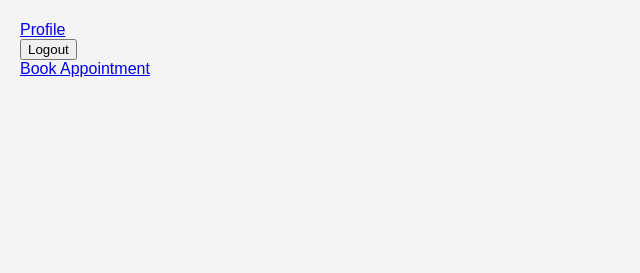
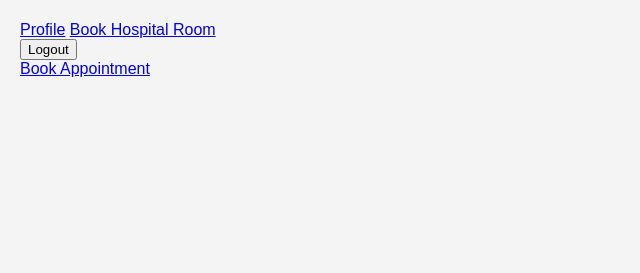
Before and after one commit to SNaf1/healthcare_management, a Django app: page /loggedin/ in a window 1280 px wide. Shown: the part 223-496 px from the top of the page, without its empty margins (0-640 px from the left). Run offline with Django 4.2, Linux system fonts and the light colour scheme; parts of the project's set-up code (start-up, migrations or seed data) failed here and were passed over.

Commit message:
book hospital room added

```diff
--- a/website/templates/loggedin.html
+++ b/website/templates/loggedin.html
@@ -2,9 +2,21 @@
 
 {% block content %}
   <h2>Welcome, {{ user.name }}</h2>
+
+  <!-- Display messages -->
+  {% if messages %}
+    <ul class="messages">
+      {% for message in messages %}
+        <li{% if message.tags %} class="{{ message.tags }}"{% endif %}>{{ message }}</li>
+      {% endfor %}
+    </ul>
+  {% endif %}
+
   <!-- Other content -->
 
   <a href="{% url 'profile' %}">Profile</a>
+
+  <a href="{% url 'book_hospital_room' %}">Book Hospital Room</a>
 
   <!-- Logout Button -->
   <form method="post" action="{% url 'logout' %}">
--- a/website/urls.py
+++ b/website/urls.py
@@ -13,4 +13,7 @@ urlpatterns = [
     path('select_time/<int:doctor_id>/<str:date>/', views.select_time_view, name='select_time'),
     path('confirm-payment/<int:doctor_id>/<str:date>/<str:time>/', views.confirm_payment_view, name='confirm_payment'),
     path('appointment-success/', views.appointment_success_view, name='appointment_success'),
+    path('book-hospital-room/', views.book_hospital_room_view, name='book_hospital_room'),
+    path('select-room/<str:branch_id>/', views.select_room_view, name='select_room'),
+    path('booking-successful/<str:branch_id>/<str:room_id>/', views.booking_successful_view, name='booking_successful'),
 ]
--- a/website/views.py
+++ b/website/views.py
@@ -1,10 +1,10 @@
 from django.shortcuts import render, redirect, get_object_or_404
-from .models import Doctor, Patient, Appointment, Schedule, Payment
+from .models import Doctor, Patient, Appointment, Schedule, Payment, Hospital, HospitalRoom
 from django.contrib.auth.forms import UserCreationForm, AuthenticationForm
 from django.contrib.auth import login, logout, authenticate
 from django import forms
 from django.contrib.auth.decorators import login_required
-from .forms import PatientForm, DoctorForm, DateForm, TimeForm, PaymentForm
+from .forms import PatientForm, DoctorForm, DateForm, TimeForm, PaymentForm, HospitalBranchForm, HospitalRoomForm
 from django.contrib import messages
 from formtools.wizard.views import SessionWizardView
 from datetime import date
@@ -201,9 +201,56 @@ def confirm_payment_view(request, doctor_id, date, time):
 
 def appointment_success_view(request):
     appointment_info = request.session.get('selected_appointment')
-
-# Reconstruct the Appointment object
     appointment = Appointment.objects.get(a_id=appointment_info['id'])
-    # payment = request.session.get('payment')
 
     return render(request, 'appointment_success.html', {'appointment': appointment})
+
+def book_hospital_room_view(request):
+    branches = Hospital.objects.all()
+
+    # Check if the patient has already booked a room
+    if HospitalRoom.objects.filter(patient=request.user).exists():
+        messages.error(request, 'You already have a room booked. Cancel your booking to book another room, as seats are limited.')
+        return redirect('loggedin')
+
+    if request.method == 'POST':
+        form = HospitalBranchForm(request.POST)
+        if form.is_valid():
+            selected_branch = form.cleaned_data['branch']
+            return redirect('select_room', branch_id=selected_branch.branch)
+    else:
+        form = HospitalBranchForm()
+
+    return render(request, 'book_hospital_room.html', {'branches': branches, 'form': form})
+
+
+
+def select_room_view(request, branch_id):
+    hospital_branch = get_object_or_404(Hospital, branch=branch_id)
+
+    if request.method == 'POST':
+        form = HospitalRoomForm(request.POST, initial={'branch': hospital_branch.branch})
+        if form.is_valid():
+            # Book the selected room
+            selected_room = form.cleaned_data['room']
+            selected_room.is_available = False
+            selected_room.patient = request.user
+            selected_room.save()
+            # Redirect to booking success page
+            return redirect('booking_successful', branch_id=hospital_branch.branch, room_id=selected_room.room_no)
+    else:
+        form = HospitalRoomForm(initial={'branch': hospital_branch.branch})
+
+    return render(request, 'select_room.html', {'form': form, 'hospital_branch': hospital_branch})
+
+
+def booking_successful_view(request, branch_id, room_id):
+    hospital_branch = get_object_or_404(Hospital, branch=branch_id)
+    booked_room = get_object_or_404(HospitalRoom, room_no=room_id, branch=hospital_branch)
+
+    # Your view logic here...
+
+    # Add a success message
+    # messages.success(request, f"Room {booked_room.room_no} in {hospital_branch.name} successfully booked!")
+
+    return render(request, 'room_booking_successful.html', {'hospital_branch': hospital_branch, 'booked_room': booked_room})
```
Also changed, not shown: website/forms.py (+35 -1 lines), website/models.py (+18 -6 lines), website/templates/book_hospital_room.html (added, +8 -0 lines), website/templates/room_booking_successful.html (added, +26 -0 lines), website/templates/select_room.html (added, +16 -0 lines), db.sqlite3, website/migrations/0001_initial.py, website/migrations/0002_alter_docsits_unique_together.py (added), website/migrations/0002_hospital_medicalhistory_and_more.py (deleted), website/migrations/0003_alter_docsits_chamber_no.py (added), website/migrations/0003_alter_schedule_slot_alter_schedule_unique_together.py (deleted), website/migrations/0004_remove_payment_appointments_appointment_status_and_more.py (deleted).
